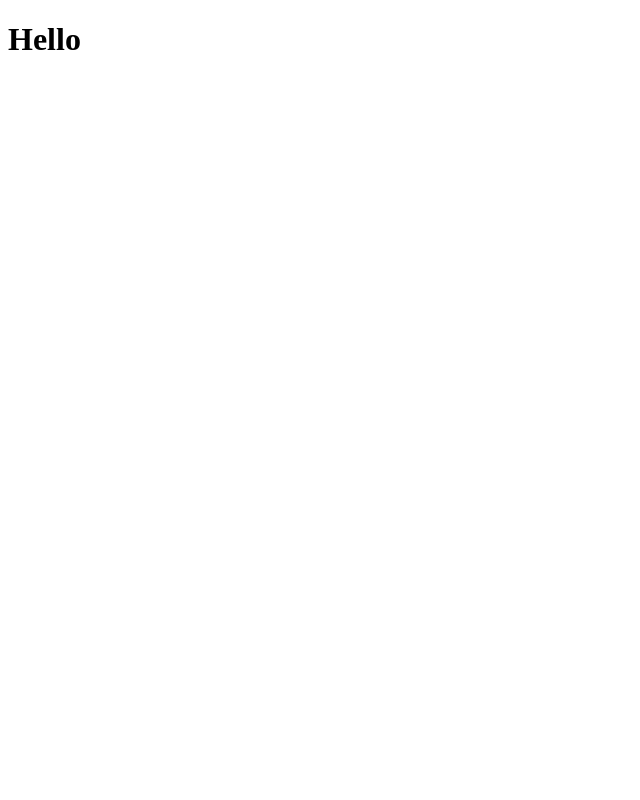
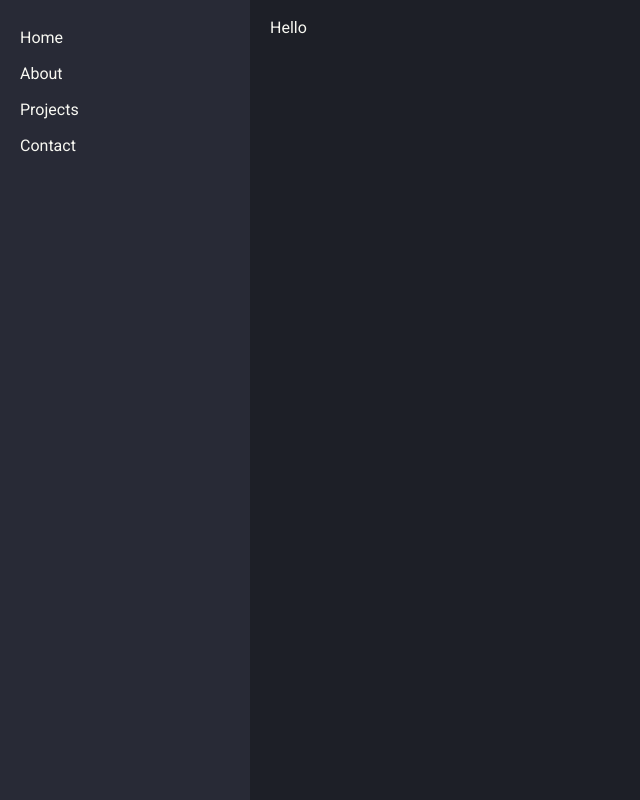
Before and after one commit to Developero-oficial/advanced-react-patterns, a React (Vite) app: page / in a window 1280 px wide. Shown: the whole page, without its empty margins (0-640 px from the left). Built offline with nearby package versions, Linux system fonts and the light colour scheme.

Commit message:
added side navigation and updated theme

```diff
--- a/package.json
+++ b/package.json
@@ -12,7 +12,9 @@
   "dependencies": {
     "react": "^18.2.0",
     "react-dom": "^18.2.0",
-    "styled-components": "^6.0.7"
+    "react-router-dom": "^6.15.0",
+    "styled-components": "^6.0.7",
+    "typeface-roboto": "^1.1.13"
   },
   "devDependencies": {
     "@types/react": "^18.2.15",
--- /dev/null
+++ b/src/app-theme.ts
@@ -0,0 +1,29 @@
+import { DefaultTheme } from "styled-components";
+
+export const appTheme: DefaultTheme = {
+  fonts: {
+    primary: "'Roboto', sans-serif",
+    secondary: "'Source Code Pro', monospace",
+  },
+  colors: {
+    primary: "#FF79C6", // Pink
+    secondary: "#8BE9FD", // Cyan
+    tertiary: "#BD93F9", // Purple
+    quaternary: "#50FA7B", // Green
+    text: "#F8F8F2", // Light Gray
+    comment: "#6272A4", // Grayish Blue
+    highlight: "#44475A", // Darker Grayish Blue
+  },
+  backgrounds: {
+    primary: "#282A36", // Background
+    secondary: "#383A59", // Darker Background
+    tertiary: "#3B3D63", // Even Darker Background
+    quaternary: "#1D1F27", // Darkest Background
+  },
+  buttons: {
+    primary: "#50FA7B",
+    hover: "#5AF881",
+    active: "#41E06B",
+    disabled: "#306430",
+  },
+};
--- a/src/app.tsx
+++ b/src/app.tsx
@@ -1,11 +1,17 @@
 import { ThemeProvider } from "styled-components";
+import "typeface-roboto";
 
-import { synthwaveTheme } from "./synth-wave-theme";
+import { appTheme } from "./app-theme";
+import { AppLayout } from "./components/app-layout";
+import { ResetStyles } from "./components/reset-styles";
 
 function App() {
   return (
-    <ThemeProvider theme={synthwaveTheme}>
-      <h1>Hello</h1>
+    <ThemeProvider theme={appTheme}>
+      <ResetStyles />
+      <AppLayout>
+        <h1>Hello</h1>
+      </AppLayout>
     </ThemeProvider>
   );
 }
--- /dev/null
+++ b/src/components/app-layout.tsx
@@ -0,0 +1,29 @@
+import React from "react";
+import styled from "styled-components";
+
+import { SideNav } from "./side-nav";
+
+const LayoutContainer = styled.div`
+  display: flex;
+  height: 100vh;
+  background-color: ${(props) => props.theme.backgrounds.primary};
+  color: ${(props) => props.theme.colors.text};
+`;
+
+const MainContent = styled.div`
+  flex: 1;
+  background-color: ${(props) => props.theme.backgrounds.quaternary};
+  padding: 20px;
+  overflow-y: auto;
+`;
+
+interface AppLayoutProps {
+  children: React.ReactNode;
+}
+
+export const AppLayout = ({ children }: AppLayoutProps) => (
+  <LayoutContainer>
+    <SideNav />
+    <MainContent>{children}</MainContent>
+  </LayoutContainer>
+);
--- /dev/null
+++ b/src/components/reset-styles.tsx
@@ -0,0 +1,55 @@
+import { createGlobalStyle } from "styled-components";
+
+export const ResetStyles = createGlobalStyle`
+  /* http://meyerweb.com/eric/tools/css/reset/
+     v2.0 | 20110126
+     License: none (public domain)
+  */
+
+  html, body, div, span, applet, object, iframe,
+  h1, h2, h3, h4, h5, h6, p, blockquote, pre,
+  a, abbr, acronym, address, big, cite, code,
+  del, dfn, em, img, ins, kbd, q, s, samp,
+  small, strike, strong, sub, sup, tt, var,
+  b, u, i, center,
+  dl, dt, dd, ol, ul, li,
+  fieldset, form, label, legend,
+  table, caption, tbody, tfoot, thead, tr, th, td,
+  article, aside, canvas, details, embed,
+  figure, figcaption, footer, header, hgroup,
+  menu, nav, output, ruby, section, summary,
+  time, mark, audio, video {
+    margin: 0;
+    padding: 0;
+    border: 0;
+    font-size: 100%;
+    font: inherit;
+    vertical-align: baseline;
+  }
+  /* HTML5 display-role reset for older browsers */
+  article, aside, details, figcaption, figure,
+  footer, header, hgroup, menu, nav, section {
+    display: block;
+  }
+  body {
+    line-height: 1;
+    font-family: 'Roboto', sans-serif;
+    margin: 0;
+    padding: 0;
+  }
+  ol, ul {
+    list-style: none;
+  }
+  blockquote, q {
+    quotes: none;
+  }
+  blockquote:before, blockquote:after,
+  q:before, q:after {
+    content: '';
+    content: none;
+  }
+  table {
+    border-collapse: collapse;
+    border-spacing: 0;
+  }
+`;
--- /dev/null
+++ b/src/components/side-nav.tsx
@@ -0,0 +1,33 @@
+import styled from "styled-components";
+
+const NavContainer = styled.div`
+  width: 250px;
+  background-color: ${(props) => props.theme.backgrounds.primary};
+  color: ${(props) => props.theme.colors.text};
+  display: flex;
+  flex-direction: column;
+  padding: 20px 0;
+`;
+
+const NavLink = styled.a`
+  text-decoration: none;
+  color: ${(props) => props.theme.colors.text};
+  padding: 10px 20px;
+  font-size: 16px;
+  transition: background-color 0.3s;
+
+  &:hover {
+    background-color: ${(props) => props.theme.backgrounds.quaternary};
+  }
+`;
+
+export const SideNav = () => {
+  return (
+    <NavContainer>
+      <NavLink href="#home">Home</NavLink>
+      <NavLink href="#about">About</NavLink>
+      <NavLink href="#projects">Projects</NavLink>
+      <NavLink href="#contact">Contact</NavLink>
+    </NavContainer>
+  );
+};
--- a/src/synth-wave-theme.ts
+++ /dev/null
@@ -1,22 +0,0 @@
-export const synthwaveTheme = {
-  fonts: {
-    primary: "'Orbitron', sans-serif", // Orbitron is a commonly used font in the Synthwave aesthetic. You might need to include it via Google Fonts or similar.
-    secondary: "'Press Start 2P', cursive", // Another font reminiscent of old video games. Again, ensure you've included this font in your project.
-  },
-  colors: {
-    primary: "#FF0080", // Neon Pink
-    secondary: "#00FFFF", // Neon Cyan
-    tertiary: "#FFD700", // Neon Yellow
-
-    backgroundPrimary: "#2B213A", // Dark Purple
-    backgroundSecondary: "#3B2C4A", // Slightly lighter purple for elements like cards or modals
-
-    textPrimary: "#FFFFFF",
-    textSecondary: "#FF0080", // Neon Pink for highlights or important text
-
-    border: "#FF4500", // Neon Orange for borders or underlines
-  },
-  effects: {
-    boxShadow: "0 0 15px #FF4500", // A slight glow, using Neon Orange for shadow.
-  },
-};
```
Also changed, not shown: 1 other file (tests, documents, lock files or other folders).
